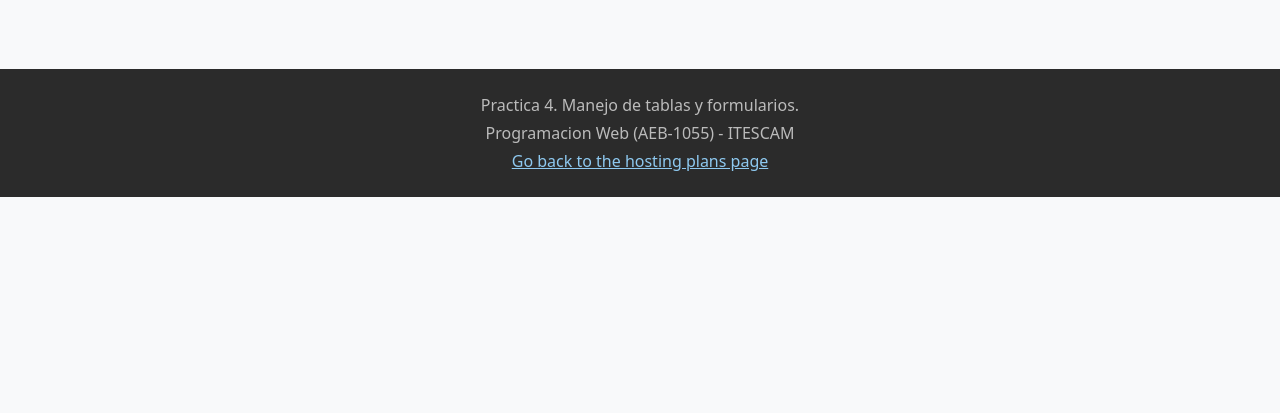
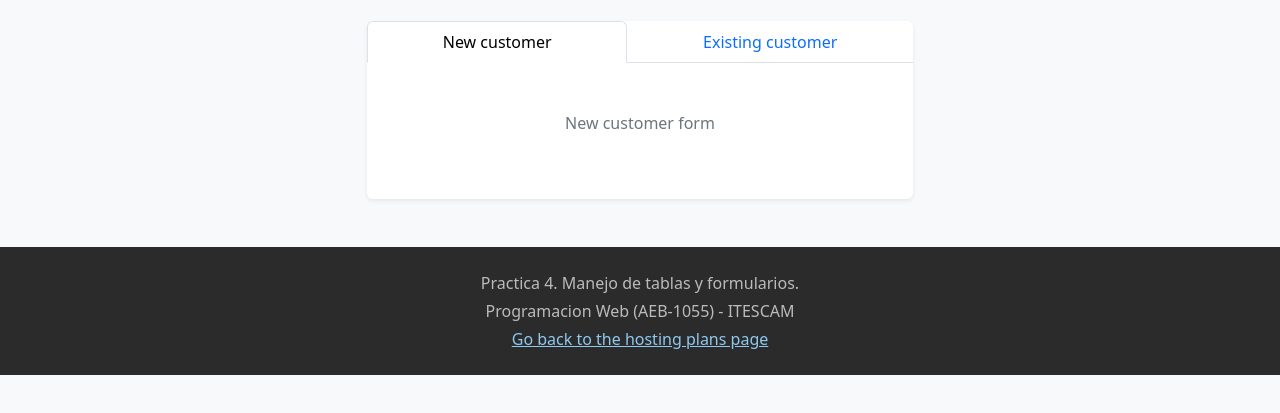
Before and after one commit to ckjosu/practica-2-html, a plain HTML site: page contacto.html in a window 1280 px wide. Shown: the part 211-624 px from the top of the page. Drawn offline with Linux system fonts and the light colour scheme.

Commit message:
Agrega pestanas New y Existing customer

```diff
--- a/contacto.html
+++ b/contacto.html
@@ -38,7 +38,44 @@
       </p>
     </div>
 
-    <!-- Aqui van las pestanas y los formularios (Tareas 4 a 7) -->
+    <!-- Tarjeta con las dos pestanas -->
+    <div class="row justify-content-center">
+      <div class="col-12 col-md-8 col-lg-6">
+        <div class="card shadow-sm border-0">
+
+          <ul class="nav nav-tabs nav-fill" id="pestanas" role="tablist">
+            <li class="nav-item" role="presentation">
+              <button class="nav-link active" id="tab-nuevo" data-bs-toggle="tab"
+                      data-bs-target="#panel-nuevo" type="button" role="tab"
+                      aria-controls="panel-nuevo" aria-selected="true">
+                New customer
+              </button>
+            </li>
+            <li class="nav-item" role="presentation">
+              <button class="nav-link" id="tab-existente" data-bs-toggle="tab"
+                      data-bs-target="#panel-existente" type="button" role="tab"
+                      aria-controls="panel-existente" aria-selected="false">
+                Existing customer
+              </button>
+            </li>
+          </ul>
+
+          <div class="tab-content card-body p-4 p-md-5">
+
+            <div class="tab-pane fade show active" id="panel-nuevo" role="tabpanel" aria-labelledby="tab-nuevo">
+              <!-- Formulario New customer (Tarea 5) -->
+              <p class="text-center text-secondary">New customer form</p>
+            </div>
+
+            <div class="tab-pane fade" id="panel-existente" role="tabpanel" aria-labelledby="tab-existente">
+              <!-- Formulario Existing customer (Tarea 6) -->
+              <p class="text-center text-secondary">Existing customer form</p>
+            </div>
+
+          </div>
+        </div>
+      </div>
+    </div>
 
   </main>
 
```
